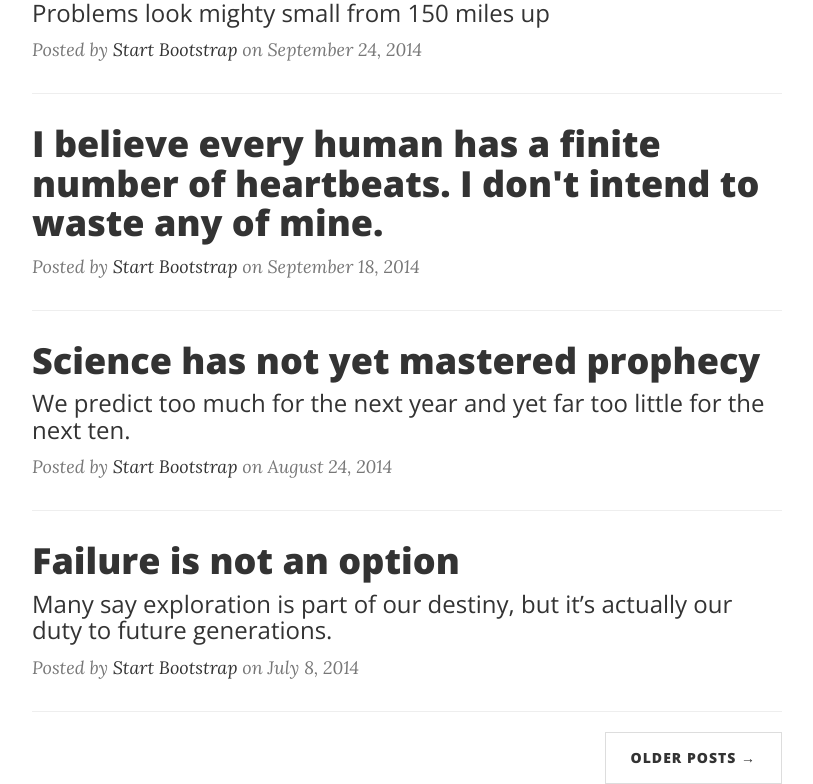
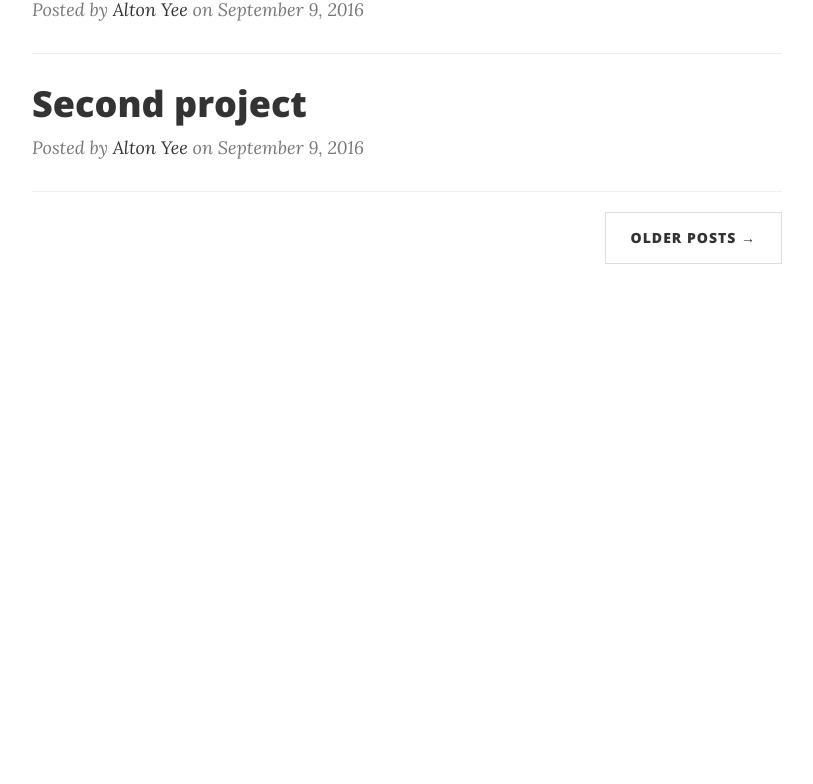
Before and after one commit to Alton88/Alton88.github.io, a website: page index.html in a window 1280 px wide. Shown: the part 618-1402 px from the top of the page, without its empty margins (233-1046 px from the left). After the commit the page ends 882 px from the top, so only its background shows below. Drawn offline with nearby package versions, Linux system fonts and the light colour scheme.

Commit message:
changed the content of the html

```diff
--- a/index.html
+++ b/index.html
@@ -57,47 +57,25 @@
                 <div class="post-preview">
                     <a href="post.html">
                         <h2 class="post-title">
-                            Man must explore, and this is exploration at its greatest
+                            My first project
                         </h2>
                         <h3 class="post-subtitle">
-                            Problems look mighty small from 150 miles up
+                            Stuff stuff stuff
                         </h3>
                     </a>
-                    <p class="post-meta">Posted by <a href="#">Start Bootstrap</a> on September 24, 2014</p>
+                    <p class="post-meta">Posted by <a href="#">Alton Yee</a> on September 9, 2016</p>
                 </div>
-                <hr>
+                <hr> <!--hr is used to separate elements.  it's a line-->
                 <div class="post-preview">
                     <a href="post.html">
                         <h2 class="post-title">
-                            I believe every human has a finite number of heartbeats. I don't intend to waste any of mine.
+                            Second project
                         </h2>
                     </a>
-                    <p class="post-meta">Posted by <a href="#">Start Bootstrap</a> on September 18, 2014</p>
+                    <p class="post-meta">Posted by <a href="#">Alton Yee</a> on September 9, 2016</p>
                 </div>
-                <hr>
-                <div class="post-preview">
-                    <a href="post.html">
-                        <h2 class="post-title">
-                            Science has not yet mastered prophecy
-                        </h2>
-                        <h3 class="post-subtitle">
-                            We predict too much for the next year and yet far too little for the next ten.
-                        </h3>
-                    </a>
-                    <p class="post-meta">Posted by <a href="#">Start Bootstrap</a> on August 24, 2014</p>
-                </div>
-                <hr>
-                <div class="post-preview">
-                    <a href="post.html">
-                        <h2 class="post-title">
-                            Failure is not an option
-                        </h2>
-                        <h3 class="post-subtitle">
-                            Many say exploration is part of our destiny, but it’s actually our duty to future generations.
-                        </h3>
-                    </a>
-                    <p class="post-meta">Posted by <a href="#">Start Bootstrap</a> on July 8, 2014</p>
-                </div>
+
+
                 <hr>
                 <!-- Pager -->
                 <ul class="pager">
```
